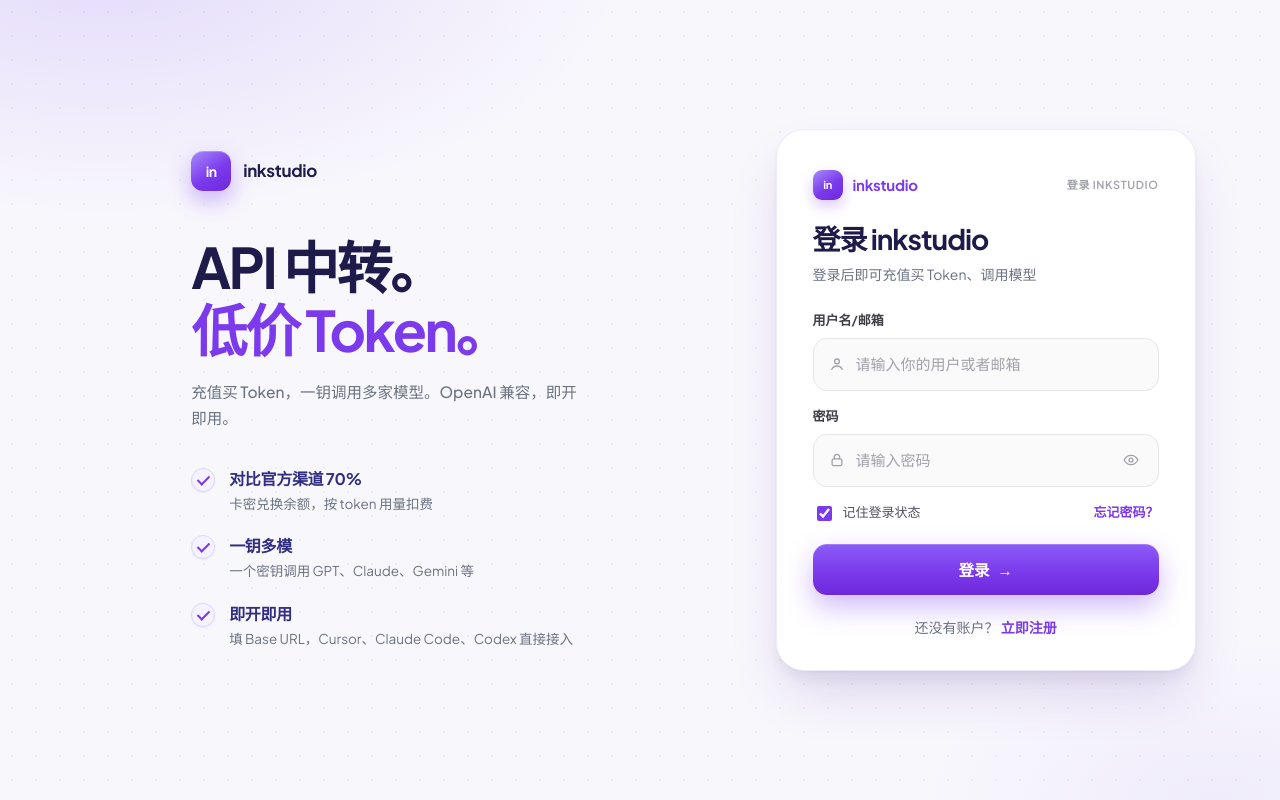
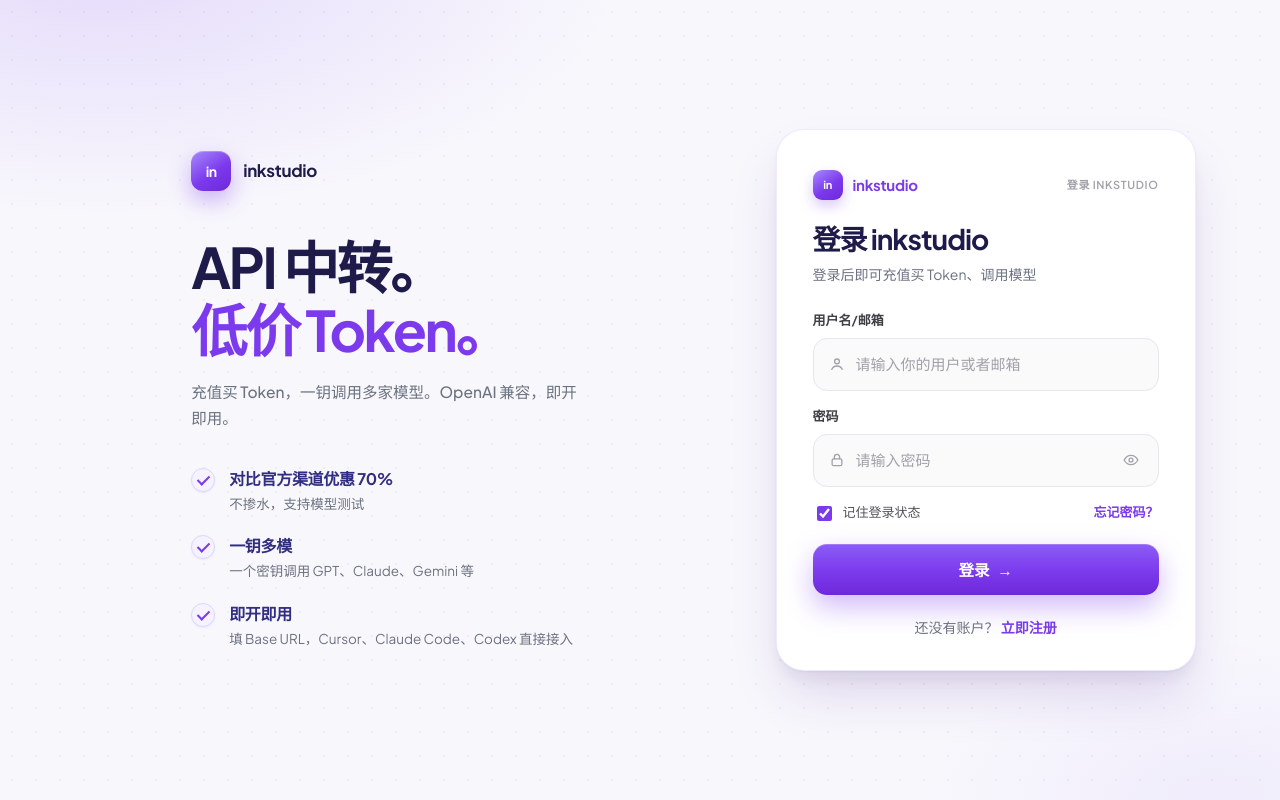
Before and after one commit to a123b45/StarConverge, a React (Vite) app in the folder admin/: page /login in a window 1280 px wide. Built offline with nearby package versions, Linux system fonts and the light colour scheme.

Commit message:
fix(portal): update login hero pricing feature copy
Clarify 70% off official channels and highlight undiluted models with test support.

Co-authored-by: Cursor <cursoragent@cursor.com>

```diff
--- a/admin/src/lib/i18n-copy.ts
+++ b/admin/src/lib/i18n-copy.ts
@@ -105,8 +105,8 @@ export const ZH = {
   "login.heroTitle": "API 中转。",
   "login.heroSub": "低价 Token。",
   "login.heroLead": "充值买 Token，一钥调用多家模型。OpenAI 兼容，即开即用。",
-  "login.f1": "对比官方渠道 70%",
-  "login.f1b": "卡密兑换余额，按 token 用量扣费",
+  "login.f1": "对比官方渠道优惠 70%",
+  "login.f1b": "不掺水，支持模型测试",
   "login.f2": "一钥多模",
   "login.f2b": "一个密钥调用 GPT、Claude、Gemini 等",
   "login.f3": "即开即用",
@@ -218,8 +218,8 @@ export const EN: Record<MsgKey, string> = {
   "login.heroTitle": "An API relay.",
   "login.heroSub": "Low-price tokens.",
   "login.heroLead": "Top up, then call many models with one key. OpenAI-compatible and ready to use.",
-  "login.f1": "About 70% of official list price",
-  "login.f1b": "Redeem a card into balance, then pay per token",
+  "login.f1": "Up to 70% off official list price",
+  "login.f1b": "No watered-down models — test before you buy",
   "login.f2": "One key, many models",
   "login.f2b": "Call GPT, Claude, Gemini, and more",
   "login.f3": "Drop into your client",
--- a/admin/src/pages/LoginPage.tsx
+++ b/admin/src/pages/LoginPage.tsx
@@ -61,8 +61,8 @@ export default function LoginPage() {
             <li>
               <span className="check" aria-hidden />
               <div>
-                <strong>对比官方渠道 70%</strong>
-                <p>卡密兑换余额，按 token 用量扣费</p>
+                <strong>对比官方渠道优惠 70%</strong>
+                <p>不掺水，支持模型测试</p>
               </div>
             </li>
             <li>
```
